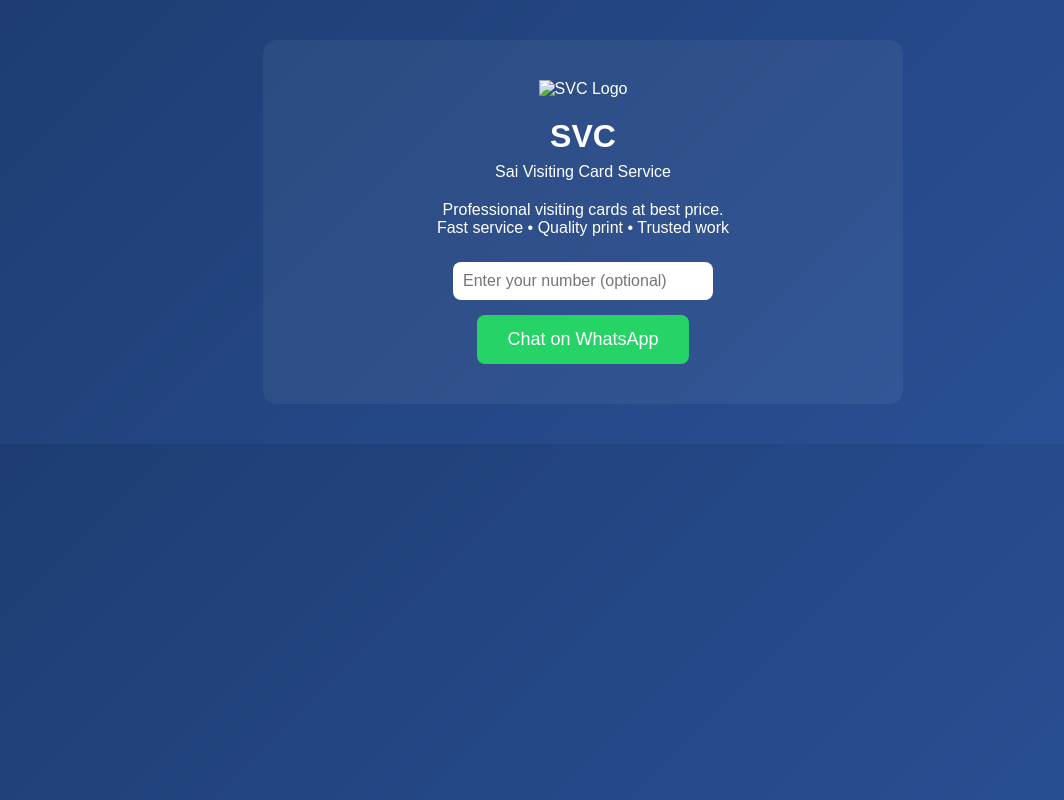
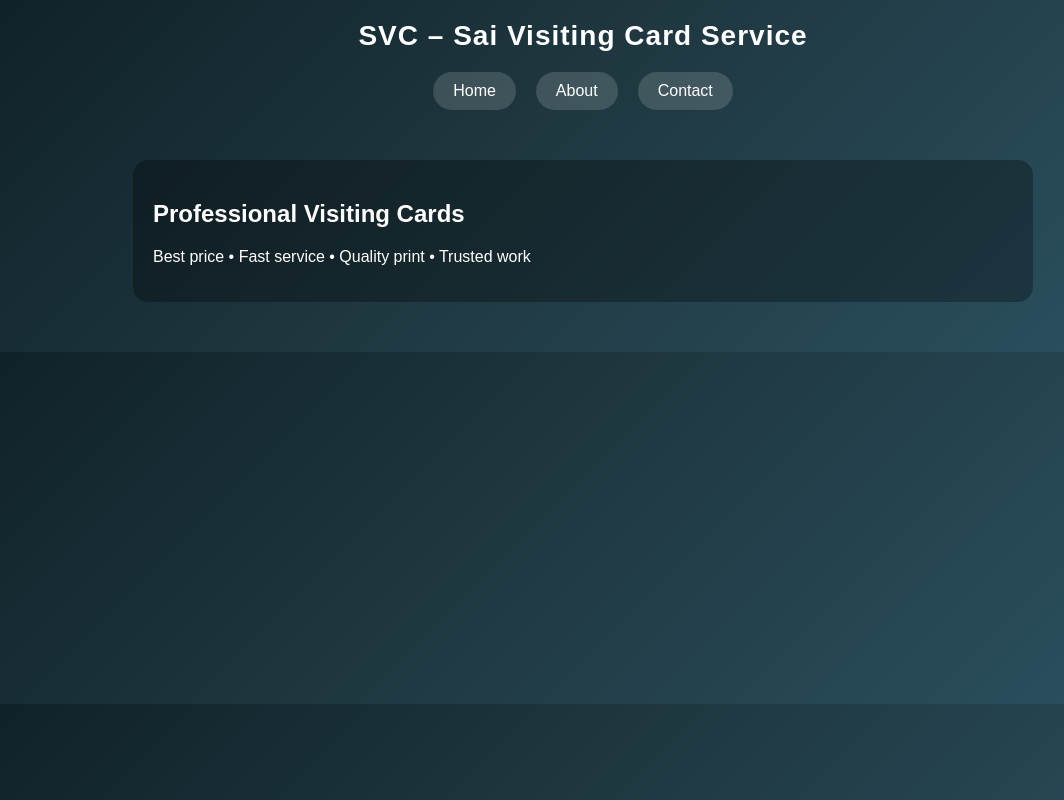
Before and after one commit to Rboy4521rrr/Sai-Visiting-Card-Service, a plain HTML site: page index.html in a window 1280 px wide. Shown: the whole page, without its empty margins (57-1121 px from the left). Drawn offline with Linux system fonts and the light colour scheme.

Commit message:
Refactor index.html for improved structure and style

```diff
--- a/index.html
+++ b/index.html
@@ -2,78 +2,166 @@
 <html lang="en">
 <head>
   <meta charset="UTF-8">
-<title>SVC - Sai Visiting Card Service</title>
+  <title>SVC – Sai Visiting Card Service</title>
   <meta name="viewport" content="width=device-width, initial-scale=1.0">
 
   <style>
     body{
       margin:0;
-  font-family:Arial, sans-serif;
-  background:linear-gradient(135deg,#1e3c72,#2a5298);
-  color:white;
+      font-family: Arial, sans-serif;
+      background: linear-gradient(135deg,#0f2027,#203a43,#2c5364);
+      color:#fff;
+    }
+
+    header{
+      padding:20px;
       text-align:center;
+      font-size:28px;
+      font-weight:bold;
+      letter-spacing:1px;
     }
-.box{
-  max-width:600px;
-  margin:40px auto;
-  padding:40px 20px;
-  border-radius:14px;
-  background:rgba(255,255,255,0.05);
-}
-img{
-  width:140px;
+
+    nav{
+      display:flex;
+      justify-content:center;
+      gap:20px;
       margin-bottom:20px;
     }
-h1{margin:0;font-size:32px;}
-h2{margin:8px 0 20px;font-size:16px;font-weight:normal;}
-p{font-size:16px;margin-bottom:25px;}
-input{
-  width:240px;
-  padding:10px;
+
+    nav button{
+      background:rgba(255,255,255,0.15);
+      border:none;
+      padding:10px 20px;
+      color:white;
       font-size:16px;
-  border:none;
-  border-radius:8px;
-  margin-bottom:15px;
+      border-radius:25px;
+      cursor:pointer;
+      transition:0.3s;
     }
-a.btn{
+
+    nav button:hover{
+      background:#00ffcc;
+      color:#000;
+    }
+
+    .section{
+      display:none;
+      padding:30px;
+      max-width:900px;
+      margin:auto;
+      animation:fade 0.5s ease;
+    }
+
+    .active{
+      display:block;
+    }
+
+    @keyframes fade{
+      from{opacity:0; transform:translateY(10px);}
+      to{opacity:1; transform:translateY(0);}
+    }
+
+    .card{
+      background:rgba(0,0,0,0.3);
+      padding:20px;
+      border-radius:15px;
+      margin-bottom:20px;
+    }
+
+    .stickers{
+      display:flex;
+      gap:20px;
+      flex-wrap:wrap;
+    }
+
+    .sticker{
+      width:120px;
+      height:120px;
+      background:#00ffcc;
+      color:#000;
+      display:flex;
+      align-items:center;
+      justify-content:center;
+      font-weight:bold;
+    }
+
+    .oval{ border-radius:60px / 40px; }
+    .circle{ border-radius:50%; }
+    .rect{ border-radius:10px; }
+
+    a.whatsapp{
       display:inline-block;
-  padding:14px 30px;
+      margin-top:15px;
+      padding:12px 25px;
       background:#25D366;
       color:white;
       text-decoration:none;
-  font-size:18px;
-  border-radius:8px;
+      border-radius:30px;
+      font-weight:bold;
     }
-a.btn:hover{background:#1ebc59;}
   </style>
 </head>
 
 <body>
-  <div class="box">
 
-    <!-- LOGO (link baad me replace karna) -->
-    <img src="LOGO_IMAGE_URL_HERE" alt="SVC Logo">
+<header>SVC – Sai Visiting Card Service</header>
 
-    <h1>SVC</h1>
-    <h2>Sai Visiting Card Service</h2>
+<nav>
+  <button onclick="show('home')">Home</button>
+  <button onclick="show('about')">About</button>
+  <button onclick="show('contact')">Contact</button>
+</nav>
 
-    <p>
-      Professional visiting cards at best price.<br>
-      Fast service • Quality print • Trusted work
+<!-- HOME -->
+<div id="home" class="section active">
+  <div class="card">
+    <h2>Professional Visiting Cards</h2>
+    <p>Best price • Fast service • Quality print • Trusted work</p>
+  </div>
+</div>
+
+<!-- ABOUT -->
+<div id="about" class="section">
+  <div class="card">
+    <h2>Our Services</h2>
+
+    <h3>🍽 Kitchen</h3>
+    <p>Kitchen related visiting cards & branding available</p>
+
+    <h3>🏷 Stickers</h3>
+    <div class="stickers">
+      <div class="sticker oval">Oval</div>
+      <div class="sticker circle">Circle</div>
+      <div class="sticker rect">Rectangle</div>
+    </div>
+
+    <p style="margin-top:15px;">
+      <b>Caption:</b> Can be done in anyyyyyyyyy size
     </p>
+  </div>
+</div>
 
-    <!-- Customer number (sirf input, WhatsApp papa ke number pe hi jayega) -->
-    <input type="tel" placeholder="Enter your number (optional)">
+<!-- CONTACT -->
+<div id="contact" class="section">
+  <div class="card">
+    <h2>Contact Us</h2>
+    <p>📞 WhatsApp: <b>9923917838</b></p>
 
-    <br>
-
-    <!-- WhatsApp papa ke number pe -->
-    <a class="btn"
-       href="https://wa.me/919923917838?text=Hello%20I%20want%20visiting%20card%20service"
+    <a class="whatsapp"
+       href="https://wa.me/919923917838"
        target="_blank">
        Chat on WhatsApp
     </a>
+  </div>
+</div>
 
-  </div>
+<script>
+  function show(id){
+    document.querySelectorAll('.section')
+      .forEach(s=>s.classList.remove('active'));
+    document.getElementById(id).classList.add('active');
+  }
+</script>
+
 </body>
 </html>
```
Lines whose indentation alone changed are shown as unchanged.
